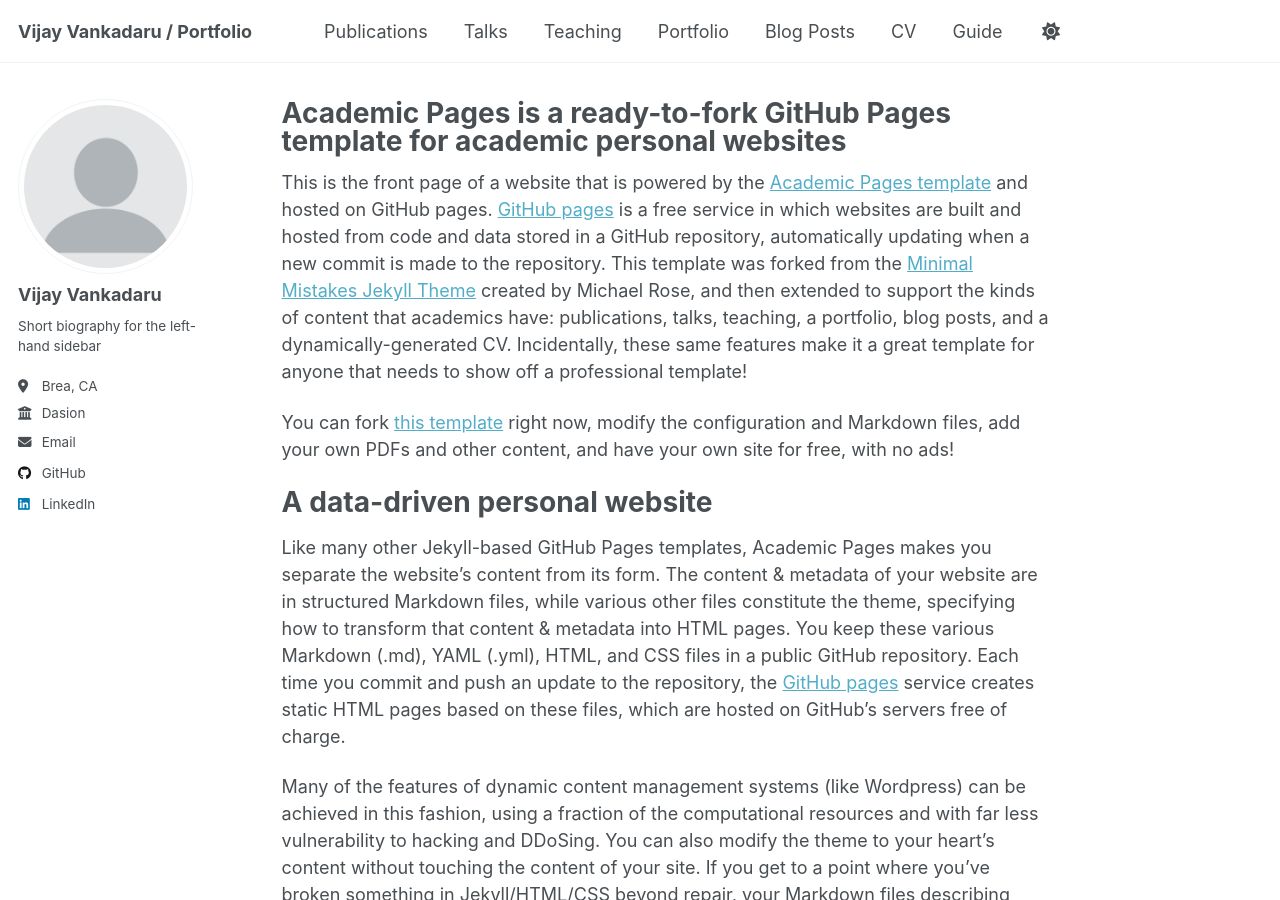
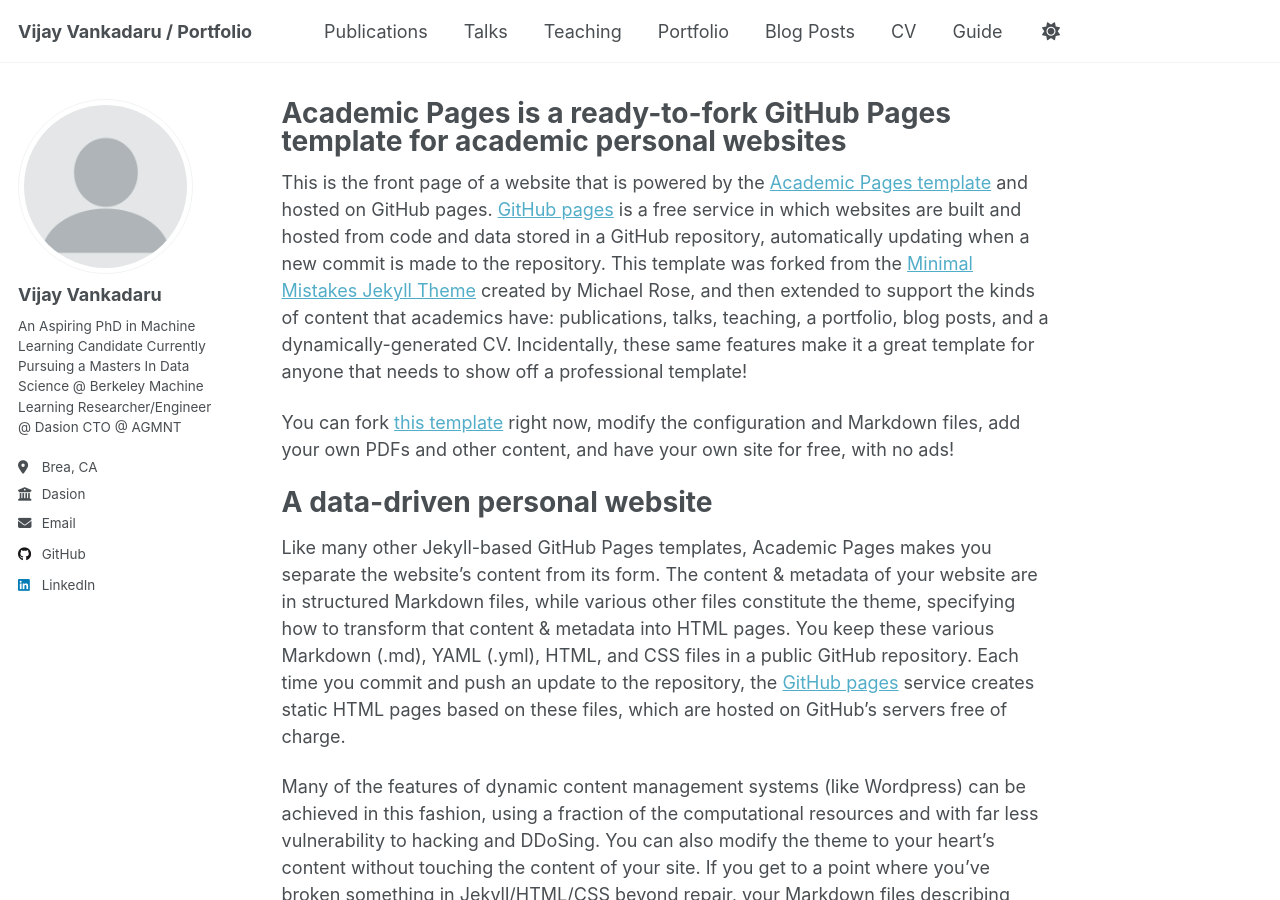
Before and after one commit to Vijay-Vankadaru/vijay-vankadaru.github.io, a Jekyll site: the page built from _pages/about.md, in a window 1280 px wide and 900 px high. Built offline with Jekyll 4.4.1, drawn with Linux system fonts in a browser that asks for light colours; a script that is not in the unit is left out.

Commit message:
description changes

```diff
--- a/_config.yml
+++ b/_config.yml
@@ -25,7 +25,7 @@
   avatar           : "profile.png"
   name             : "Vijay Vankadaru"
   pronouns         : # example: "she/her"
-  bio              : "Short biography for the left-hand sidebar"
+  bio              : "An Aspiring PhD in Machine Learning Candidate \n Currently Pursuing a Masters In Data Science @ Berkeley \n Machine Learning Researcher/Engineer @ Dasion \n CTO @ AGMNT"
   location         : "Brea, CA"
   employer         : "Dasion"
   uri              : # URL
```
